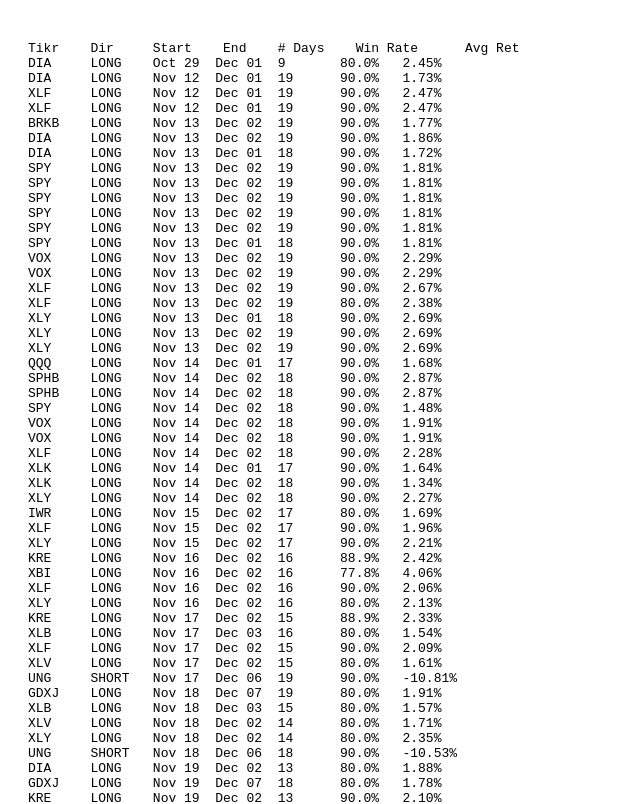
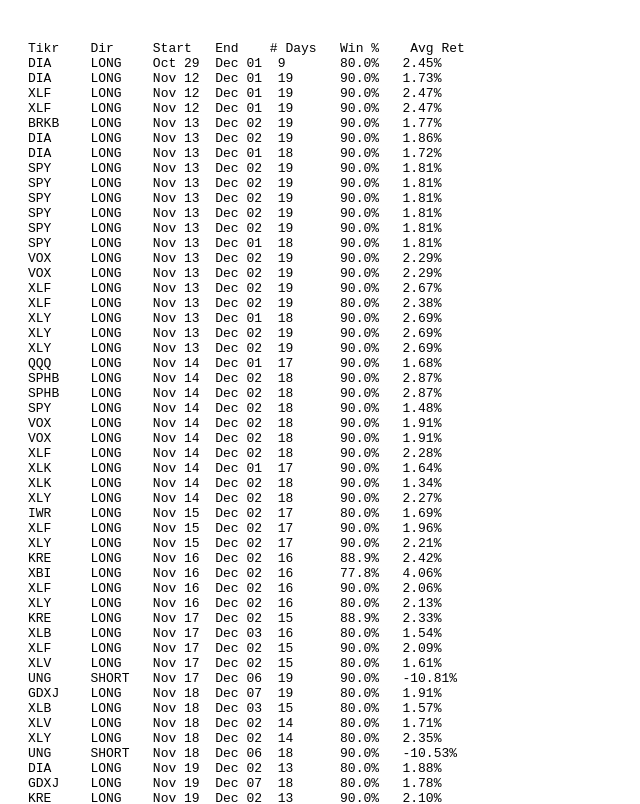
Before and after one commit to ronballz/stock-data, a plain HTML site: page index.html in a window 1280 px wide. Shown: the top 804 px of the page, without its empty margins (0-640 px from the left). Drawn offline with Linux system fonts and the light colour scheme.

Commit message:
Update index.html

```diff
--- a/index.html
+++ b/index.html
@@ -15,7 +15,7 @@
 </head>
 <body>
 <pre>
-Tikr    Dir     Start    End    # Days    Win Rate	Avg Ret
+Tikr    Dir     Start   End    # Days   Win %    Avg Ret
 DIA	LONG	Oct 29	Dec 01	9	80.0%	2.45%
 DIA	LONG	Nov 12	Dec 01	19	90.0%	1.73%
 XLF	LONG	Nov 12	Dec 01	19	90.0%	2.47%
```
